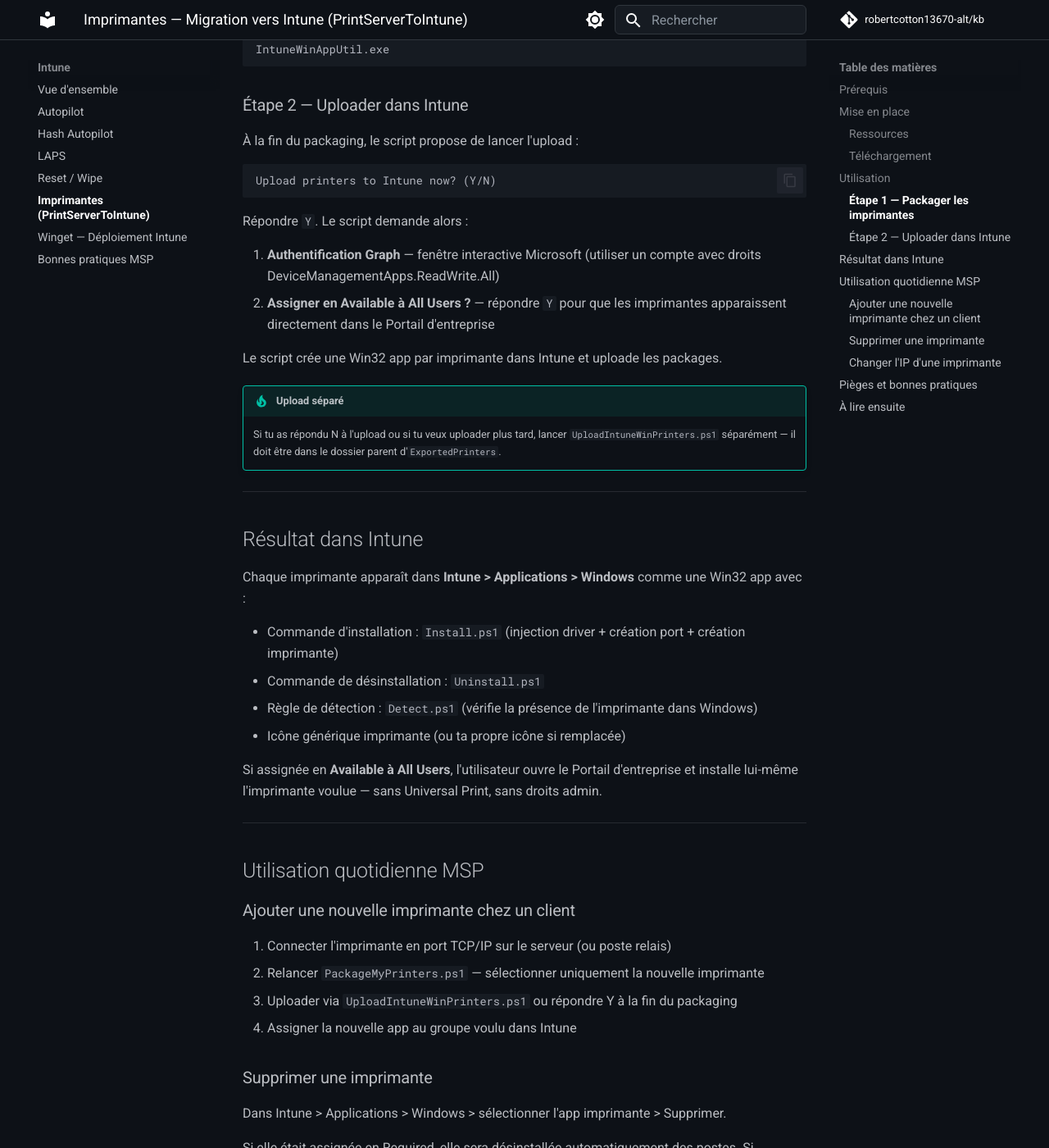
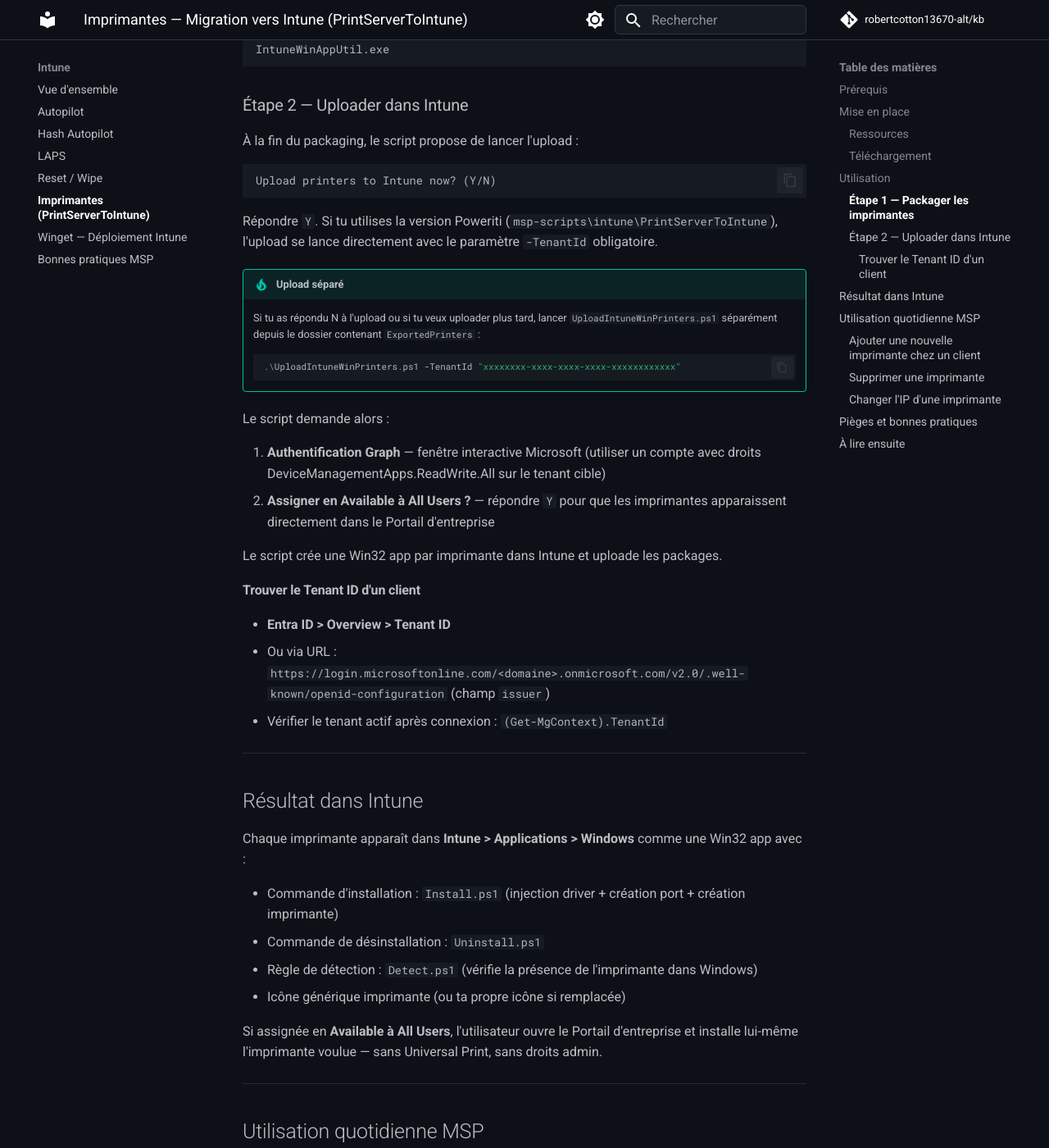
Before and after one commit to robertcotton13670-alt/kb, an MkDocs documentation site: the page built from docs/intune/imprimantes-intune-printservertointune.md, in a window 1280 px wide and 1400 px high, scrolled down 2479 px. Shown: the whole window at 82% size. Built offline with MkDocs 1.6.1 and Material for MkDocs 9.7.7, drawn with Linux system fonts in a browser that asks for light colours; comment, search, counter and statistics services are not loaded; some of the changed text lies outside the part shown.

Commit message:
docs(intune): PrintServerToIntune - TenantId param + Import-Module fix + pièges
- Étape upload: commande avec -TenantId obligatoire
- Section "Trouver le Tenant ID" ajoutée
- Utilisation quotidienne MSP mise à jour avec -TenantId
- Pièges: Import-Module fix + mauvais tenant documentés
- Publisher: ligne 159 corrigée

Co-Authored-By: Claude Sonnet 4.6 <noreply@anthropic.com>

````diff
--- a/docs/intune/imprimantes-intune-printservertointune.md
+++ b/docs/intune/imprimantes-intune-printservertointune.md
@@ -93,15 +93,27 @@ IntuneWinAppUtil.exe
 Upload printers to Intune now? (Y/N)
 ```
 
-Répondre `Y`. Le script demande alors :
+Répondre `Y`. Si tu utilises la version Poweriti (`msp-scripts\intune\PrintServerToIntune`), l'upload se lance directement avec le paramètre `-TenantId` obligatoire.
 
-1. **Authentification Graph** — fenêtre interactive Microsoft (utiliser un compte avec droits DeviceManagementApps.ReadWrite.All)
+!!! tip "Upload séparé"
+    Si tu as répondu N à l'upload ou si tu veux uploader plus tard, lancer `UploadIntuneWinPrinters.ps1` séparément depuis le dossier contenant `ExportedPrinters` :
+
+    ```powershell
+    .\UploadIntuneWinPrinters.ps1 -TenantId "xxxxxxxx-xxxx-xxxx-xxxx-xxxxxxxxxxxx"
+    ```
+
+Le script demande alors :
+
+1. **Authentification Graph** — fenêtre interactive Microsoft (utiliser un compte avec droits DeviceManagementApps.ReadWrite.All sur le tenant cible)
 2. **Assigner en Available à All Users ?** — répondre `Y` pour que les imprimantes apparaissent directement dans le Portail d'entreprise
 
 Le script crée une Win32 app par imprimante dans Intune et uploade les packages.
 
-!!! tip "Upload séparé"
-    Si tu as répondu N à l'upload ou si tu veux uploader plus tard, lancer `UploadIntuneWinPrinters.ps1` séparément — il doit être dans le dossier parent d'`ExportedPrinters`.
+#### Trouver le Tenant ID d'un client
+
+- **Entra ID > Overview > Tenant ID**
+- Ou via URL : `https://login.microsoftonline.com/<domaine>.onmicrosoft.com/v2.0/.well-known/openid-configuration` (champ `issuer`)
+- Vérifier le tenant actif après connexion : `(Get-MgContext).TenantId`
 
 ---
 
@@ -124,7 +136,7 @@ Si assignée en **Available à All Users**, l'utilisateur ouvre le Portail d'ent
 
 1. Connecter l'imprimante en port TCP/IP sur le serveur (ou poste relais)
 2. Relancer `PackageMyPrinters.ps1` — sélectionner uniquement la nouvelle imprimante
-3. Uploader via `UploadIntuneWinPrinters.ps1` ou répondre Y à la fin du packaging
+3. Uploader : `.\UploadIntuneWinPrinters.ps1 -TenantId "<ID du client>"`
 4. Assigner la nouvelle app au groupe voulu dans Intune
 
 ### Supprimer une imprimante
@@ -146,9 +158,11 @@ Il n'y a pas de mise à jour en place — il faut recréer le package avec la no
 | Imprimante non exportée (pas de `infpath`) | Utiliser un driver 64 bits valide installé sur le serveur |
 | Imprimante connectée en UNC (\\\\serveur\\imprimante) | Reconnecter en TCP/IP direct avant d'exporter |
 | Upload échoue (auth) | Vérifier que le compte a `DeviceManagementApps.ReadWrite.All` |
-| Publisher "SMBtotheCloud" dans le portail | Éditer ligne 169 de `UploadIntuneWinPrinters.ps1` avant le premier run |
+| Publisher "SMBtotheCloud" dans le portail | Éditer ligne 159 de `UploadIntuneWinPrinters.ps1` (déjà "Poweriti" dans la version msp-scripts) |
 | Imprimante réapparaît après désinstallation | Vérifier que l'app n'est pas aussi assignée en Required |
 | Script bloqué par ExecutionPolicy | Lancer avec `-ExecutionPolicy Bypass` en scope Process uniquement |
+| `Connect-MgGraph` introuvable après install du module | Les modules Graph ne s'importent pas automatiquement dans la même session — la version msp-scripts corrige ça avec `Import-Module` explicite |
+| Mauvais tenant connecté | Toujours passer `-TenantId` à `UploadIntuneWinPrinters.ps1` — vérifier avec `(Get-MgContext).TenantId` après login |
 
 !!! warning "Pas adapté aux grands parcs"
     Pour des flottes de 20+ imprimantes ou des besoins de gestion fine (quotas, couleur, recto-verso forcé), prévoir une solution cloud print dédiée (PaperCut, Printix, Universal Print).
````
